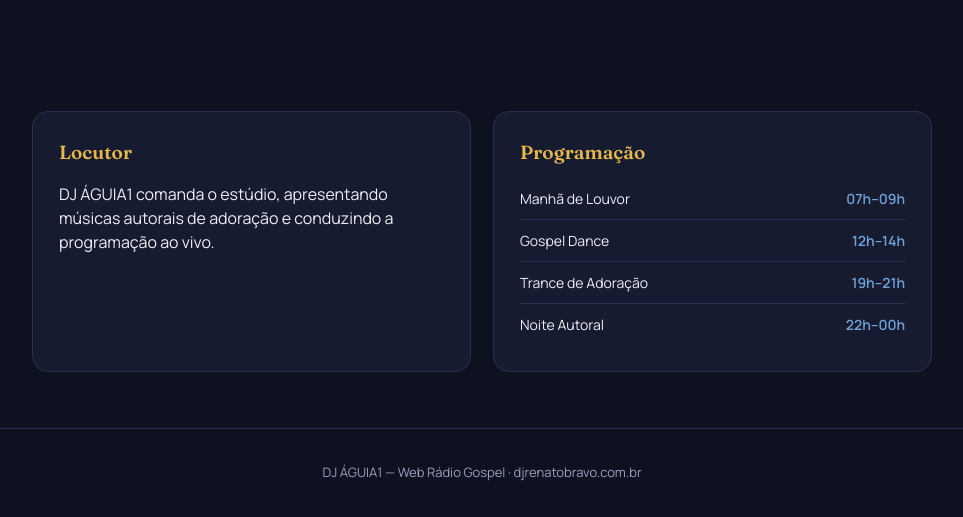
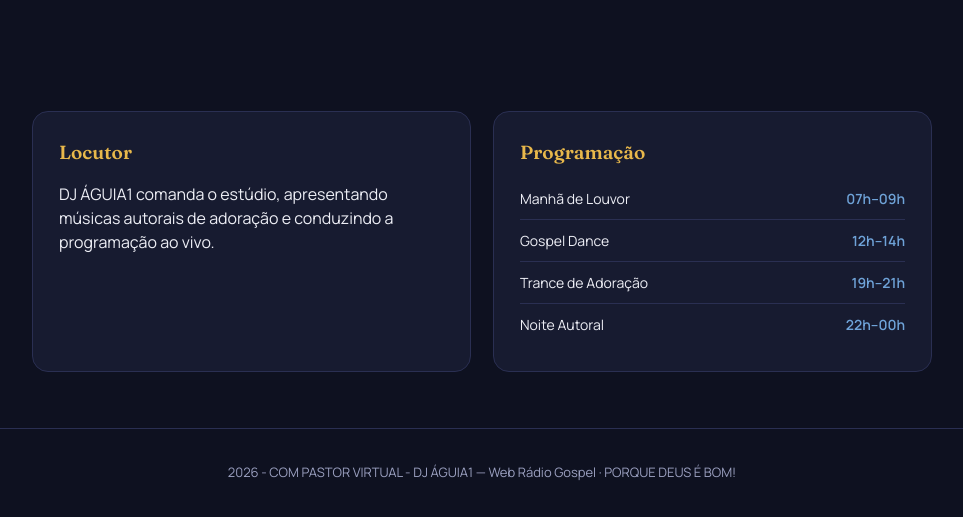
Before and after one commit to capaofeliz-cell/djaguia1, a Jekyll site: the page estudio-ao-vivo.html, which Jekyll copies as it is, in a window 1280 px wide. Shown: the part 1145-1662 px from the top of the page, without its empty margins (158-1121 px from the left). Built offline with Jekyll 4.4.1, drawn with Linux system fonts in a browser that asks for light colours; a script that is not in the unit is left out.

Commit message:
Update footer text with new year and message

```diff
--- a/estudio-ao-vivo.html
+++ b/estudio-ao-vivo.html
@@ -660,7 +660,7 @@ footer{
 
 <footer>
 
-  DJ ÁGUIA1 — Web Rádio Gospel · djrenatobravo.com.br
+  2026 - COM PASTOR VIRTUAL - DJ ÁGUIA1 — Web Rádio Gospel · PORQUE DEUS É BOM!
 
 </footer>
 
```
